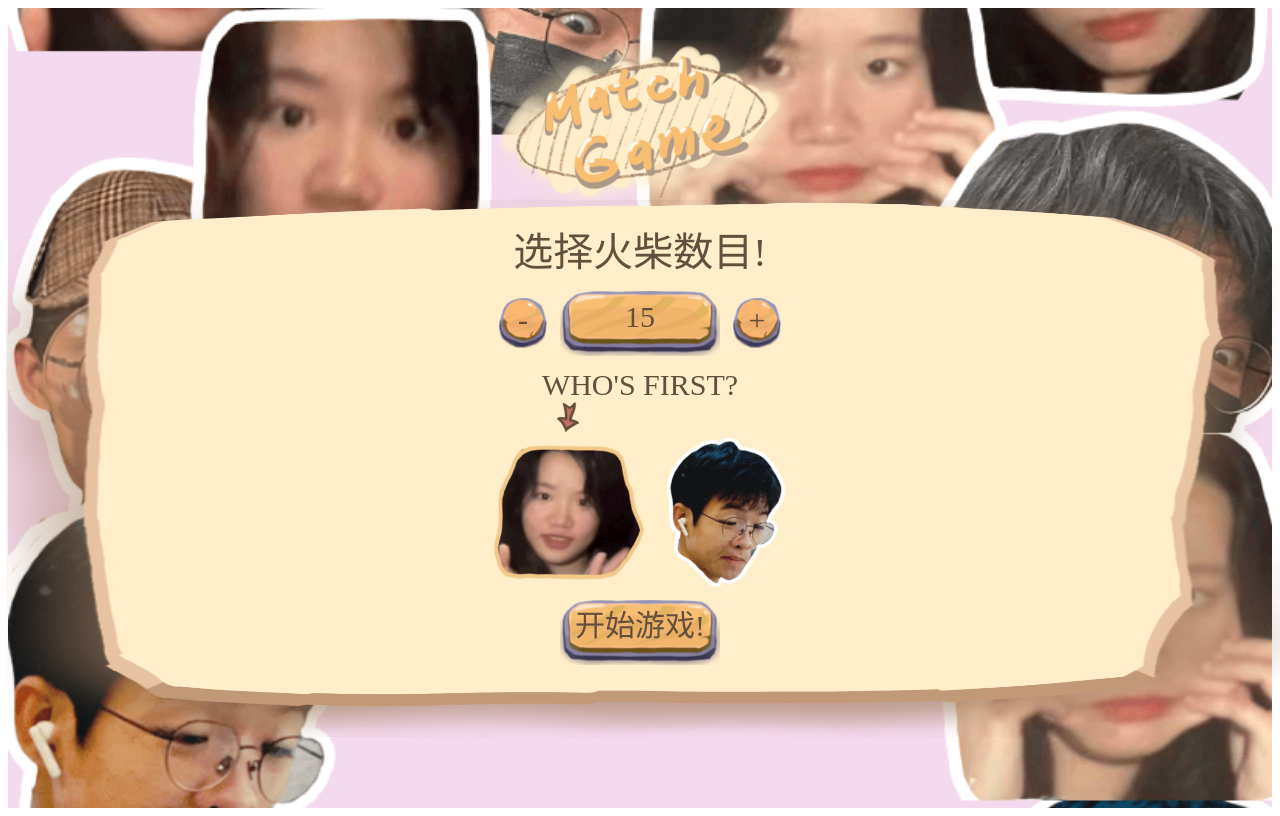
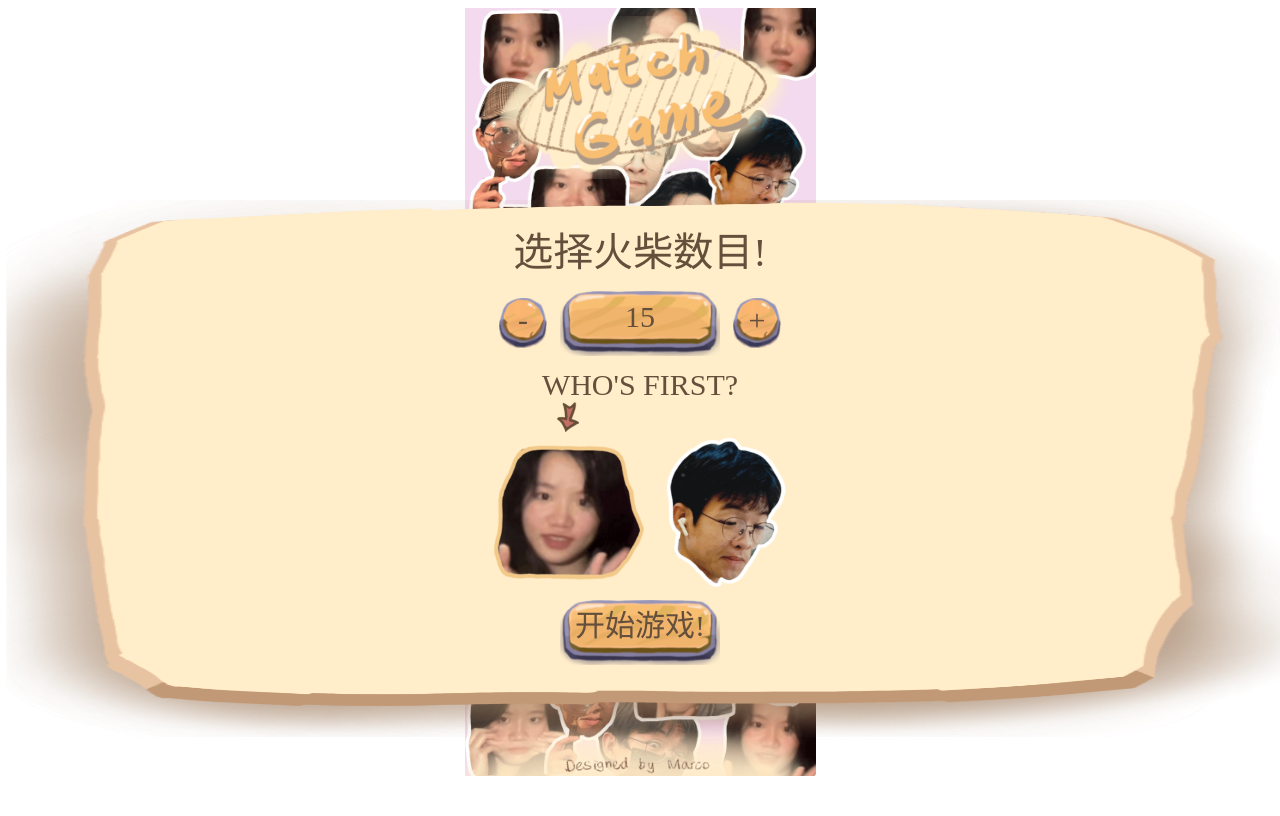
Before and after one commit to Marcowky/Vue-MatchGame, a Vue app: page /initgame in a window 1280 px wide. Built offline with nearby package versions, Linux system fonts and the light colour scheme; a web font is replaced by a local one.

Commit message:
更新 排版

```diff
--- a/src/App.vue
+++ b/src/App.vue
@@ -13,10 +13,11 @@
 
 <style scoped>
 .main-box {
-  height: 100vh;
+  height: 96vh;
   background-image: url("./assets/images/background.png");
-  background-size: cover;
-  background-position: center;
+  background-size: contain;
+  background-position: bottom center;
+  background-repeat: no-repeat;
 }
 
 .context-box {
@@ -30,7 +31,7 @@
 
 .tltle {
   position: absolute;
-  top: 5%;
+  top: 2%;
   width: 300px;
   height: 163px;
   background-image: url("./assets/images/title.png");
--- a/src/assets/css/style.css
+++ b/src/assets/css/style.css
@@ -74,9 +74,8 @@
 }
 
 .big-button:active {
-    background-image: url('../images/big-button-press.png');
+    outline: none;
 }
-
 
 .big-button-text {
     margin-bottom: 13px;
@@ -114,7 +113,7 @@
     background-image: url('../images/nene-press.png');
 }
 
-.arrow{
+.arrow {
     background-image: url('../images/arrow.png');
     background-size: contain;
     background-repeat: no-repeat;
```
